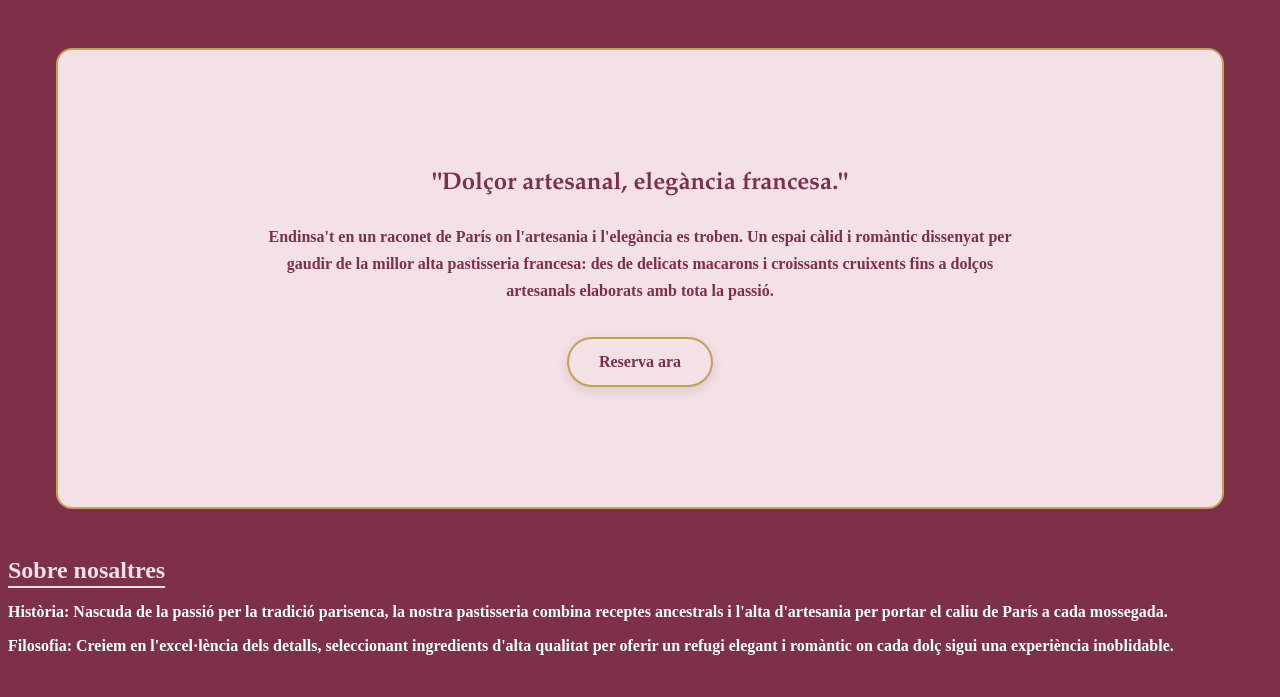
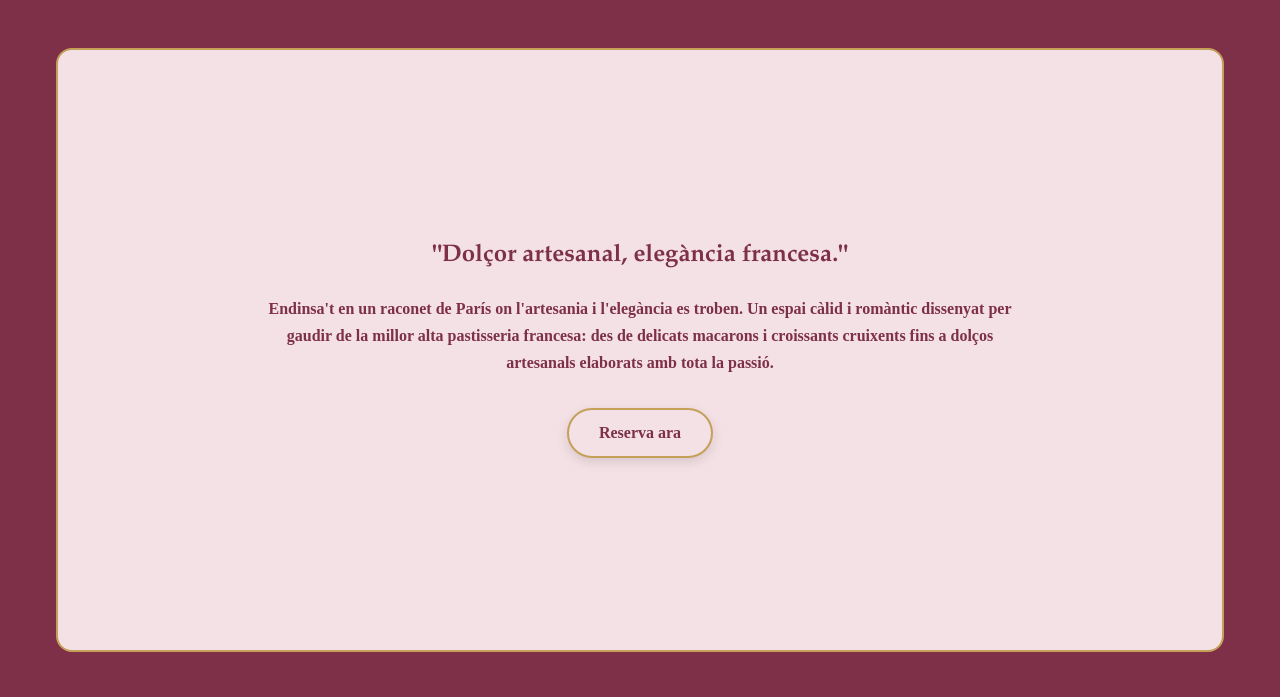
Before and after one commit to JanoVGC/Act2.Landing-Page-Restaurant, a plain HTML site: page index.html in a window 1280 px wide. Shown: the part 652-1349 px from the top of the page. Drawn offline with Linux system fonts and the light colour scheme.

Commit message:
Tasca 3 aplicada segons l'estructura

```diff
--- a/styles.css
+++ b/styles.css
@@ -131,6 +131,11 @@ nav {
 
 /* Hero: panell introductori centrat amb espai generós i fons clar. */
 .hero {
+  display: flex; /* Organitza el contingut del hero amb Flexbox. */
+  min-height: 360px; /* Reserva alçada per centrar verticalment el contingut. */
+  flex-direction: column; /* Apila el títol, el text i el botó. */
+  align-items: center; /* Centra horitzontalment els elements del hero. */
+  justify-content: center; /* Centra verticalment els elements del hero. */
   width: 90%; /* Ocupa la major part de l'amplada disponible. */
   max-width: 1100px; /* Evita que el panell es faci massa ample en pantalles grans. */
   margin: 48px auto; /* Separa el panell verticalment i el centra horitzontalment. */
```
